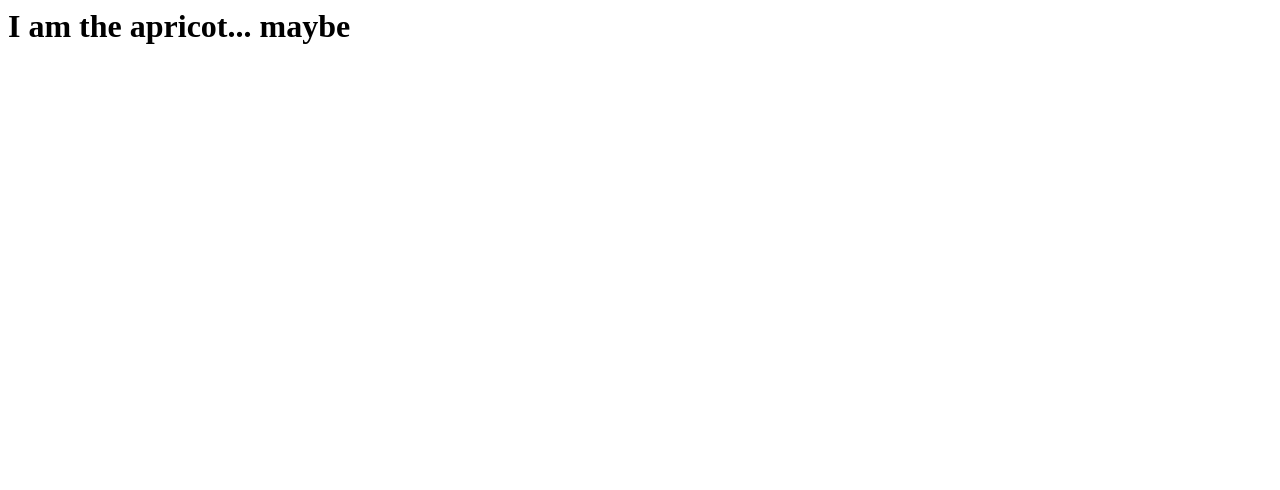
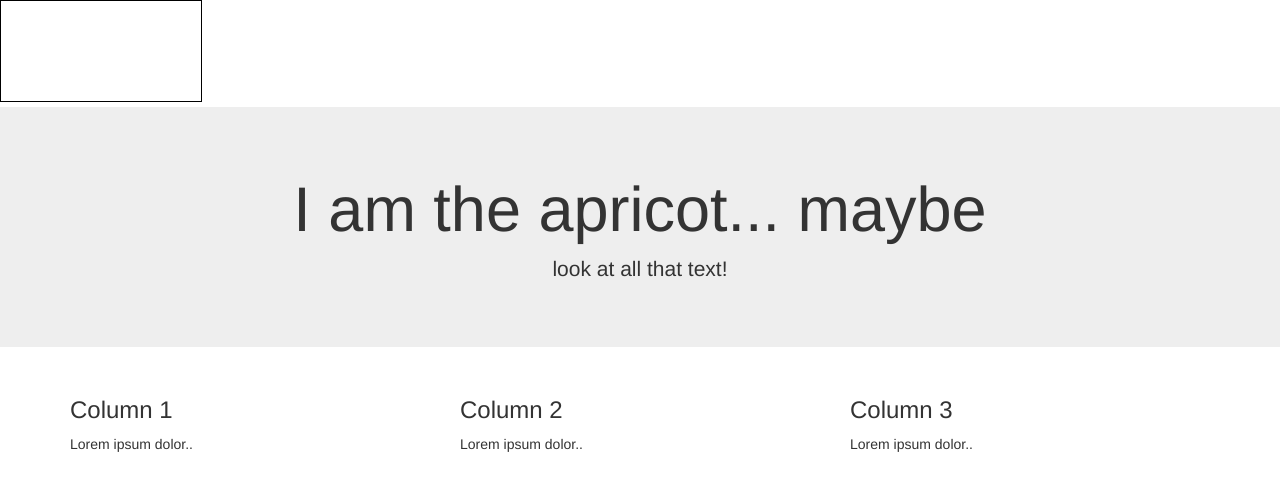
Before and after one commit to TheRobotCarlson/iamtheapricot, a plain HTML site: page index.html in a window 1280 px wide. Drawn offline with nearby package versions, Linux system fonts and the light colour scheme.

Commit message:
added bootstrap

```diff
--- a/index.html
+++ b/index.html
@@ -1,3 +1,36 @@
-<html>
-    <h1>I am the apricot... maybe</h1>
+<!DOCTYPE html>
+<html lang="en">
+<head>
+  <title>I am the apricot</title>
+  <meta charset="utf-8">
+  <meta name="viewport" content="width=device-width, initial-scale=1">
+  <link rel="stylesheet" href="https://maxcdn.bootstrapcdn.com/bootstrap/3.4.0/css/bootstrap.min.css">
+  <script src="https://ajax.googleapis.com/ajax/libs/jquery/3.4.0/jquery.min.js"></script>
+  <script src="https://maxcdn.bootstrapcdn.com/bootstrap/3.4.0/js/bootstrap.min.js"></script>
+</head>
+    <body>
+        <canvas id="myCanvas" width="200" height="100" style="border:1px solid #000000;">
+        </canvas>
+        <div class="jumbotron text-center">
+            <h1>I am the apricot... maybe</h1>
+            <p>look at all that text!</p>
+        </div>
+
+        <div class="container">
+            <div class="row">
+            <div class="col-sm-4">
+                <h3>Column 1</h3>
+                <p>Lorem ipsum dolor..</p>
+            </div>
+            <div class="col-sm-4">
+                <h3>Column 2</h3>
+                <p>Lorem ipsum dolor..</p>
+            </div>
+            <div class="col-sm-4">
+                <h3>Column 3</h3>
+                <p>Lorem ipsum dolor..</p>
+            </div>
+            </div>
+        </div>
+    </body>
 </html>
```
Also changed, not shown: index.css (added).
